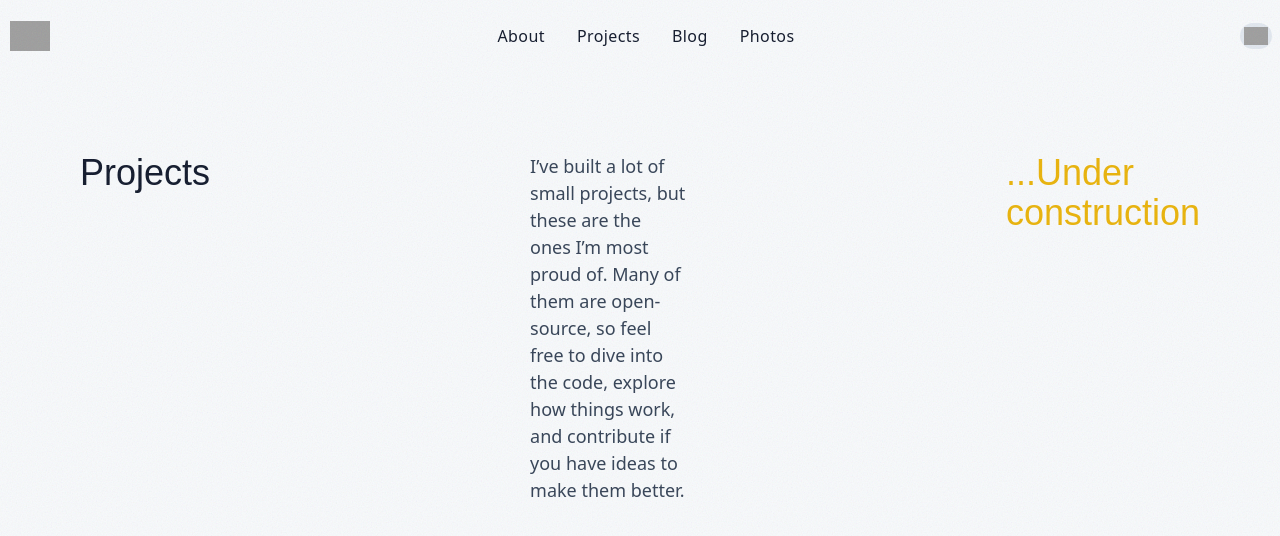
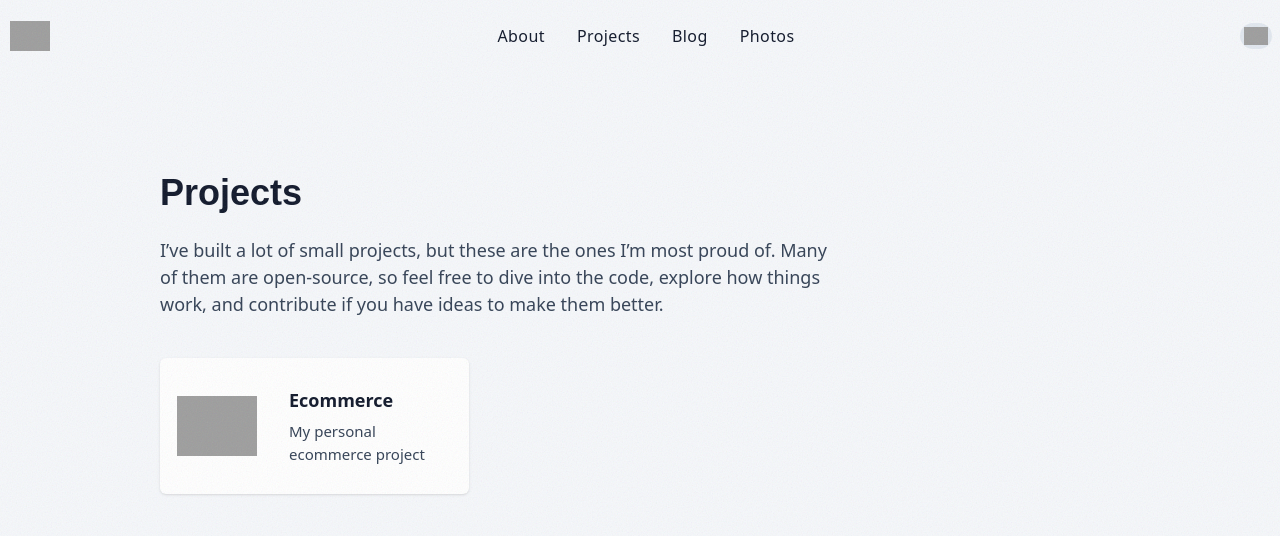
Before and after one commit to rubensqueiroz863/portfolio, a Next.js app: page /projects in a window 1280 px wide. Shown: the top 536 px of the page. Built offline with nearby package versions, Linux system fonts and the light colour scheme; grey boxes are pictures that could not be loaded; a web font is replaced by a local one.

Commit message:
feat(ProjectPage): Criação de estilização do productCard, ajustes da projectpage  e ajustes do global.css

```diff
--- a/messages/en.json
+++ b/messages/en.json
@@ -28,6 +28,7 @@
   },
   "ProjectsPage": {
     "title": "Projects",
-    "description": "I’ve built a lot of small projects, but these are the ones I’m most proud of. Many of them are open-source, so feel free to dive into the code, explore how things work, and contribute if you have ideas to make them better."
+    "description": "I’ve built a lot of small projects, but these are the ones I’m most proud of. Many of them are open-source, so feel free to dive into the code, explore how things work, and contribute if you have ideas to make them better.",
+    "ecommerce": "My personal ecommerce project"
   }
 }
--- a/messages/pt.json
+++ b/messages/pt.json
@@ -28,6 +28,7 @@
   },
   "ProjectsPage": {
     "title": "Projetos",
-    "description": "Construí muitos projetos pequenos, mas estes são os que mais me orgulho. Muitos deles são open source, então fique à vontade para explorar o código, entender como tudo funciona e contribuir caso tenha ideias para melhorá-los."
+    "description": "Construí muitos projetos pequenos, mas estes são os que mais me orgulho. Muitos deles são open source, então fique à vontade para explorar o código, entender como tudo funciona e contribuir caso tenha ideias para melhorá-los.",
+    "ecommerce": "Meu projeto pessoal de ecommerce."
   }
 }
--- /dev/null
+++ b/src/app/components/ProjectCard.tsx
@@ -0,0 +1,32 @@
+import Image from "next/image";
+import Link from "next/link";
+
+type ProjectCardProps = {
+  alt: string;
+  src: string;
+  name: string;
+  description: string;
+  url: string;
+}
+
+export default function ProjectCard({ alt, src, name, description, url }: Readonly<ProjectCardProps>) {
+  return (
+    <Link
+      href={url}
+      className="flex w-full border border-transparent shadow-sm hover:shadow-md transition-all hover:border-(--hover-border) items-center gap-4 bg-(--bg-card) hover:bg-(--bg-card) py-3 md:py-3 md:px-4 px-3 xl:px-4 rounded-md">
+      <Image
+        src={src}
+        width={800}
+        height={800}
+        alt={alt}
+        className="w-18 xl:w-20 h-auto"
+      />
+      <div className="flex flex-col gap-1.5 px-2.5  xl:p-4">
+        <h1 className="font-bold text-(--text-main) text-[17px] xl:text-[18px]">{name}</h1>
+        <p className="text-(--text-secondary) text-[14px] xl:text-[15px]">
+          {description}
+        </p>
+      </div>
+    </Link>
+  )
+}
--- a/src/app/globals.css
+++ b/src/app/globals.css
@@ -70,8 +70,8 @@
 }
 
 [data-theme="light"] {
-  --bg-main: #F8FAFC;
-  --bg-secondary: #F1F5F9;
+  --bg-main: #F6F8FB;
+  --bg-secondary: #EEF2F7;
   --bg-card: #FFFFFF;
 
   --text-main: #0F172A;
--- /dev/null
+++ b/src/app/projects/ecommerce/page.tsx
@@ -0,0 +1,5 @@
+export default function Ecommerce() {
+  return (
+    <div>Ecommerce page</div>
+  )
+}
--- a/src/app/projects/page.tsx
+++ b/src/app/projects/page.tsx
@@ -4,6 +4,7 @@ import { motion } from "framer-motion";
 import NavBar from "../components/NavBar";
 import { useTranslations } from "next-intl";
 import { ScienceGothic } from "@/lib/fonts";
+import ProjectCard from "../components/ProjectCard";
 
 export default function ProjectsPage() {
   const traslation = useTranslations("ProjectsPage");
@@ -28,14 +29,14 @@ export default function ProjectsPage() {
         <rect width="100%" height="100%" filter="url(#noise)" />
       </svg>
       { /* Separador da navbar */}
-      <div className="w-full mb-10 h-px bg-(--soft-hover)"></div>
+      <div className="w-full mb-10 xl:mb-25 h-px bg-(--soft-hover)"></div>
       { /* Conteúdo principal */}
-      <div className="flex items-start mb-10 flex-col xl:flex-row px-6 md:px-10 xl:px-20 mt-15 md:mt-20 md:gap-6 gap-4 xl:gap-80">
+      <div className="flex items-start mb-10 flex-col px-10 md:px-20 xl:px-40 mt-15 md:mt-20 md:gap-6 gap-4">
         <motion.h1
           initial={{ opacity: 0, y: 20 }}
           animate={{ opacity: 1, y: 0 }}
           transition={{ duration: 0.5 }}
-          className={`text-(--text-main) md:text-4xl text-[28px] ${ScienceGothic.className}`}
+          className={`text-(--text-main) font-bold md:text-4xl text-[28px] ${ScienceGothic.className}`}
         >
           {traslation("title")}
         </motion.h1>
@@ -44,18 +45,23 @@ export default function ProjectsPage() {
           initial={{ opacity: 0, y: 20 }}
           animate={{ opacity: 1, y: 0 }}
           transition={{ duration: 0.5 }}
-          className="text-(--text-secondary) md:text-[18px] text-[16px]"
+          className="text-(--text-secondary) w-2xl md:text-[18px] text-[16px] mb-4"
         >
           {traslation("description")}
         </motion.p>
-        <motion.h1
+        <motion.div
           initial={{ opacity: 0, y: 20 }}
           animate={{ opacity: 1, y: 0 }}
           transition={{ duration: 0.5 }}
-          className={`text-(--warning) md:text-4xl text-[28px] ${ScienceGothic.className}`}
-        >
-          ...Under construction
-        </motion.h1>
+          className="grid w-full grid-cols-1 md:grid-cols-2 xl:grid-cols-3 gap-4">
+          <ProjectCard
+            alt="Ecommerce project"
+            src="https://i.postimg.cc/ZYQB52Vj/Chat-GPT-Image-9-de-fev-de-2026-11-52-11.png"
+            name="Ecommerce"
+            description={traslation("ecommerce")}
+            url="projects/ecommerce"
+          />
+        </motion.div>
       </div>
     </div>
   );
```
